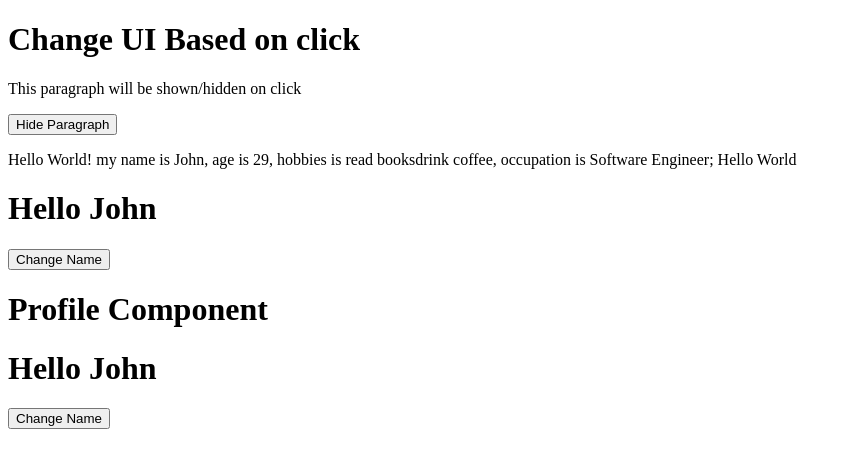
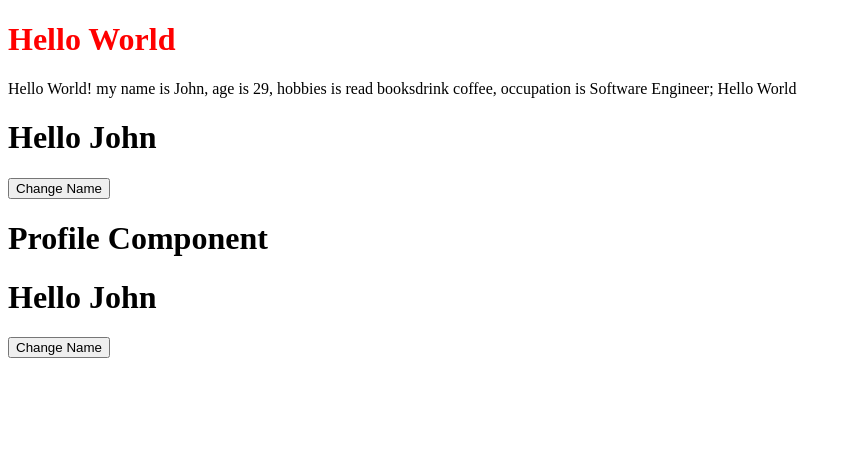
Before and after one commit to ChyiYaqing/react101, a React (Vite) app in the folder react-app/: page / in a window 1280 px wide. Shown: the top 468 px of the page, without its empty margins (0-852 px from the left). Built offline with nearby package versions, Linux system fonts and the light colour scheme.

Commit message:
react inline styling example

```diff
--- a/react-app/src/App.jsx
+++ b/react-app/src/App.jsx
@@ -1,24 +1,9 @@
 import { useState } from 'react'
 function App() {
-    // State to hold the visibility status of the paragraph
-    const [isParagraphVisible, setIsParagraphVisible] = useState(true);
-
-    // Function to goggle the visibility status of the paragraph
-    const toggleStatus = () => {
-        setIsParagraphVisible(!isParagraphVisible);
-    };
-
     return (
-        <>
-            <h1>Change UI Based on click</h1>
-            {isParagraphVisible && (
-                <p>This paragraph will be shown/hidden on click</p>
-            )}
-            <button onClick={toggleStatus}>
-                {isParagraphVisible ? 'Hide' : 'Show'} Paragraph
-            </button>
-        </>
-    );
+        // React Inline Styling Example
+        <h1 style={{ color:'red' }}>Hello World</h1>
+    )
 }
 
 export default App
```
Also changed, not shown: 2 other files (tests, documents, lock files or other folders).
